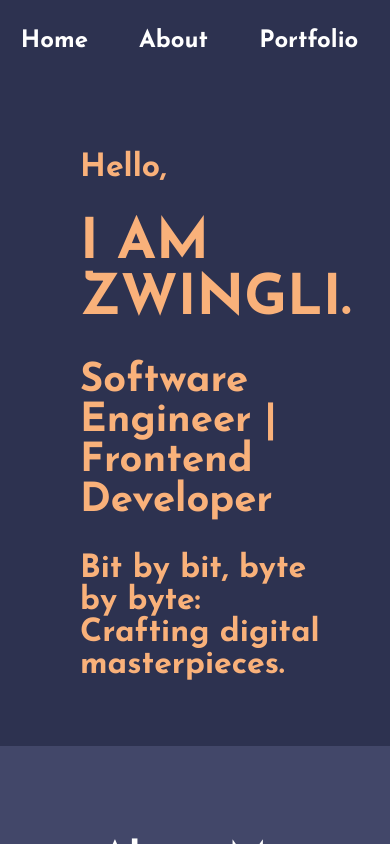
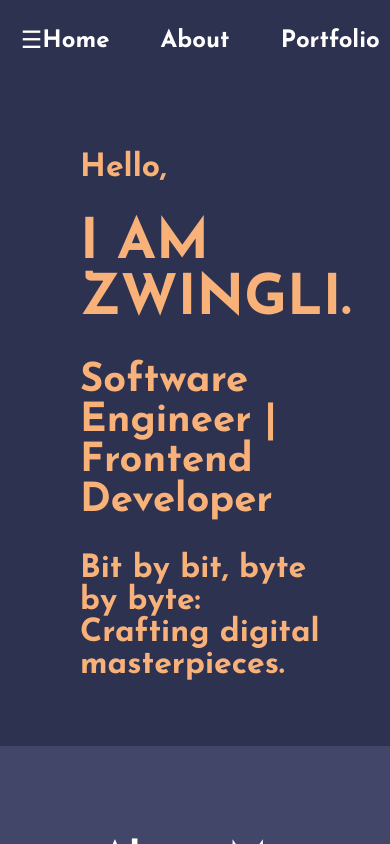
Before and after one commit to ZwingliCaleb/portfolio, a React (Create React App) app: page / in a window 390 px wide. Built offline with nearby package versions, Linux system fonts and the light colour scheme.

Commit message:
implementing burgermenu

```diff
--- a/src/components/Header/Header.js
+++ b/src/components/Header/Header.js
@@ -1,10 +1,19 @@
-import React from 'react';
+import React, { useState } from 'react';
 import './Header.scss';
 import { Link } from 'react-scroll';
+import { slide as Menu } from 'react-burger-menu';
 function Header() {
+  const [menuOpen, setMenuOpen] = useState(false);
+  const handleMenuClick = () => {
+    setMenuOpen(!menuOpen);
+  };
+
   return (
     <div>
       <header className="Header">
+        <div className="BurgerMenu" onClick={handleMenuClick}>
+          ☰
+        </div>
         <nav className="nav-container">
             <ul>
               <li><Link to="Home" smooth={true} duration={500}>Home</Link></li>
@@ -14,8 +23,15 @@ function Header() {
             </ul>
         </nav>
       </header>
+      <Menu isOpen={menuOpen} onStateChange={(state) => setMenuOpen(state.isOpen)}>
+        <Link to="Home" smooth={true} duration={500} onClick={handleMenuClick}></Link>
+        <Link to="About" smooth={true} duration={500} onClick={handleMenuClick}></Link>
+        <Link to="Portfolio" smooth={true} duration={500} onClick={handleMenuClick}></Link>
+        <Link to="Contact" smooth={true} duration={500} onClick={handleMenuClick}></Link>
+      </Menu>
+
     </div>
-  )
+  );
 }
 
 export default Header
--- a/src/components/Header/Header.scss
+++ b/src/components/Header/Header.scss
@@ -13,6 +13,16 @@
   justify-content: space-between;
   align-items: center;
   line-height: 5vh;
+
+  .BurgerMenu {
+    display: none;
+    font-size: 1.5rem;
+    cursor: pointer;
+
+    @media (max-width: 768px) {
+      display: block;
+    }
+  }
 
   .nav-container {
     margin-left: auto;
```
